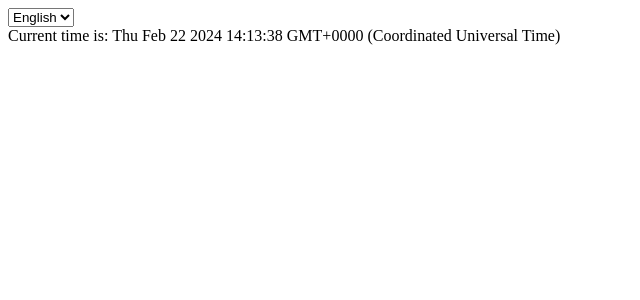
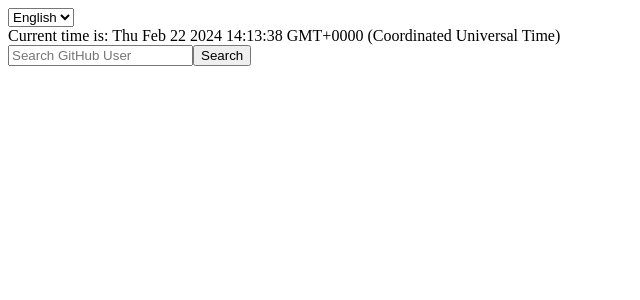
Before and after one commit to martinamancuso/learning_react, a React (Vite) app in the folder react/: page / in a window 1280 px wide. Shown: the top 300 px of the page, without its empty margins (0-640 px from the left). Built offline with nearby package versions, Linux system fonts and the light colour scheme; no server answers.

Commit message:
Data fetching with useEffect exercises

```diff
--- a/react/src/components/App.jsx
+++ b/react/src/components/App.jsx
@@ -1,7 +1,7 @@
 import { LanguageContext } from "./LanguageContext";
 import { Clock } from "./Clock";
 import { useState } from "react";
-import { GithubUser } from "./GithubUser";
+import { GitHubUsers } from "./GitHubUsers";
 
 export function App() {
   const [language, setLanguage] = useState("en");
@@ -15,7 +15,7 @@ export function App() {
         </select>
         <Clock />
       </LanguageContext.Provider>
-      <GithubUser username="martinamancuso" />
+      <GitHubUsers />
     </div>
   );
 }
--- /dev/null
+++ b/react/src/components/GitHubUsers.jsx
@@ -0,0 +1,49 @@
+import { useState } from "react";
+import { GitHubUser } from "./GitHubUser";
+
+export function GitHubUsers() {
+  const [name, setName] = useState("");
+  const [userList, setUserList] = useState([]);
+
+  function handleInputUsername(event) {
+    setName(event.target.value);
+  }
+
+  function handleSubmit(event) {
+    // Prevengo il comportamento di default del browser di refresh automatico della pagina, post invio dati del form
+    event.preventDefault();
+    // Controllo che il nome utente non sia vuoto
+    if (name) {
+      // Aggiungo l'input all'elenco di utenti, mantenendo immutato l'elenco esistente (principio di immutabilità in React)
+      setUserList((prevUserList) => [...prevUserList, name]);
+      // Reimposto il campo di input a stringa vuota
+      setName("");
+    }
+  }
+
+  return (
+    <>
+      <form onSubmit={handleSubmit}>
+        <input
+          type="text"
+          onChange={handleInputUsername}
+          value={name}
+          placeholder="Search GitHub User"
+        />
+        <button type="submit">Search</button>
+      </form>
+      <ul>
+        {/*
+        'user' come valore di 'key',
+        per fare in modo che ogni elemento <li> abbia una chiave unica basata sullo 'username',
+        che si assume essere unico per ogni utente GitHub (al contrario dell'indice, che potrebbe variare nel tempo).
+        */}
+        {userList.map((user) => (
+          <li key={user}>
+            <GitHubUser username={user} />
+          </li>
+        ))}
+      </ul>
+    </>
+  );
+}
--- a/react/src/components/GithubUser.jsx
+++ b/react/src/components/GithubUser.jsx
@@ -1,26 +1,21 @@
-// Obiettivo del componente: scaricare un file di dati da GitHub, contenente informazioni utente.
-
-// E' necessario useEffect per effettuare la richiesta HTTP, ovvero il fetch dei dati.
-// Appena i dati verranno restituiti dal server, li salveremo dentro una 'state variable' e li renderizzeremo nel componente, in pagina.
-
-// Simulare una connessione lenta: Dev tools > Network > No throttling > Slow 3G > Disable cache flag
-
 import { useEffect, useState } from "react";
 
-export function GithubUser({ username }) {
+export function GitHubUser({ username }) {
   const [data, setData] = useState(null);
   const [loading, setLoading] = useState(false);
   const [error, setError] = useState(null);
 
-  async function fetchGitHubUser(username) {
+  async function fetchGitHubUser(githubUser) {
     setLoading(true);
     setError(null);
 
     try {
-      const response = await fetch(`https://api.github.com/users/${username}`);
-      const json = await response.json();
+      const response = await fetch(
+        `https://api.github.com/users/${githubUser}`
+      );
+      const data = await response.json();
 
-      setData(json);
+      setData(data);
     } catch (error) {
       setError(error);
       setData(null);
@@ -30,60 +25,18 @@ export function GithubUser({ username }) {
   }
 
   useEffect(() => {
-    fetchGitHubUser(username)
+    fetchGitHubUser(username);
   }, [username]);
 
-//
-
-/*
-import { useEffect, useState } from "react";
-
-export function GithubUser({ username }) {
-
-  const [data, setData] = useState(null);
-  // per tenere traccia degli stati di caricamento, da mostrare all'utente, creo la rispettiva variabile
-  const [loading, setLoading] = useState(false);
-
-  // per tenere traccia degli errori, creo la rispettiva variabile
-  const [error, setError] = useState(null);
-
-  useEffect(() => {
-    fetch(`https://api.github.com/users/${username}`)
-    // imposto la variabile 'loading' a true, subito prima di effettuare il fetch dei dati
-      setLoading(true)
-    // attendo la risoluzione della Promise, restituendo poi l'oggetto 'response.json()'
-      .then((response) => {
-        if (response.status !== 200) {
-          setError(new Error("User not found"))
-        }
-      return response.json();
-    })
-    // una volta ottenuto l'oggetto json, lo voglio salvare: creo una 'state variable', con useState(null)
-      .then(json => {
-        // non so che tipo di dati saranno, per cui meglio fare un console.log
-        //console.log(json)
-
-        // re-imposto la variabile 'loading' a false, subito dopo aver ricevuto risposta dal server
-        // setLoading(false)
-
-        // passo l'oggetto json alla funzione setData
-        setData(json)
-      })
-      .catch(error => {
-        setError(error)
-      })
-      // indipendentemente dal fatto che la risposta della Promise vada a buon fine o meno, re-imposto la variabile 'loading' a 'false'
-      .finally(() => {
-        setLoading(false)
-      })
-  }, [username]);
-
-  // a questo punto, la 'state variable' sarà stata popolata: potremo farla restituire dal componente, renderizzandola nell'interfaccia utente
-  return <div>
-    {/* useremo il 'rendering condizionale': per renderizzare un componente o un elemento, solo se una certa condizione è vera */
+  return (
+    <div>
+      {loading && <h1>Loading...</h1>}
+      {error && <h1>There has been an error</h1>}
+      {data && (
+        <h1>
+          {data.name}, {data.login}, {data.avatar_url}
+        </h1>
+      )}
+    </div>
+  );
 }
-//     {loading && <h1>Loading...</h1>}
-//     {error && <h1>There has been an error</h1>}
-//     {data && <h1>{data.name}</h1>}
-//   </div>;
-// }
```
Also changed, not shown: react/src/components/GithubUserLesson.jsx (added, +98 -0 lines).
